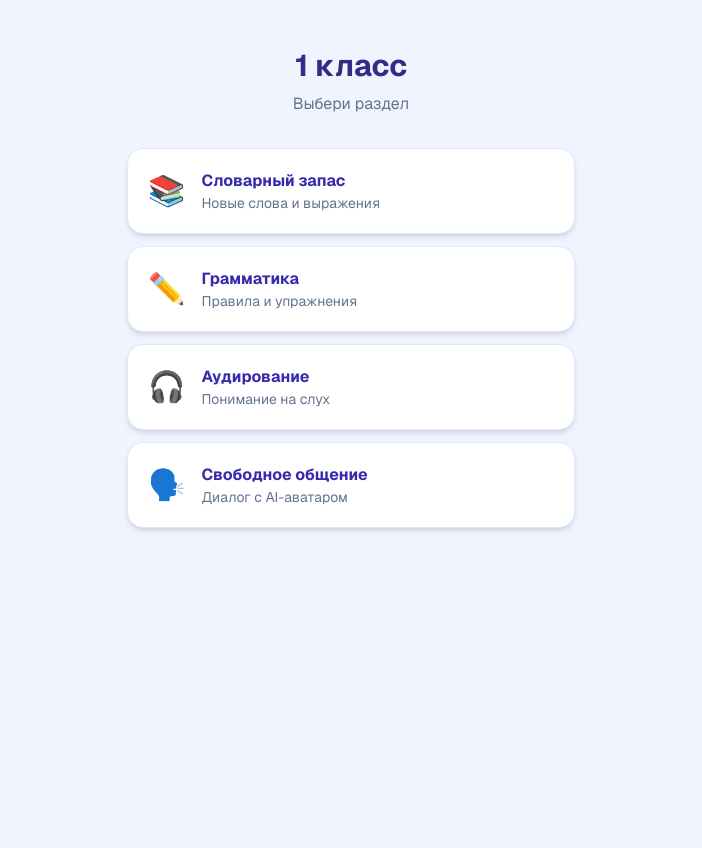
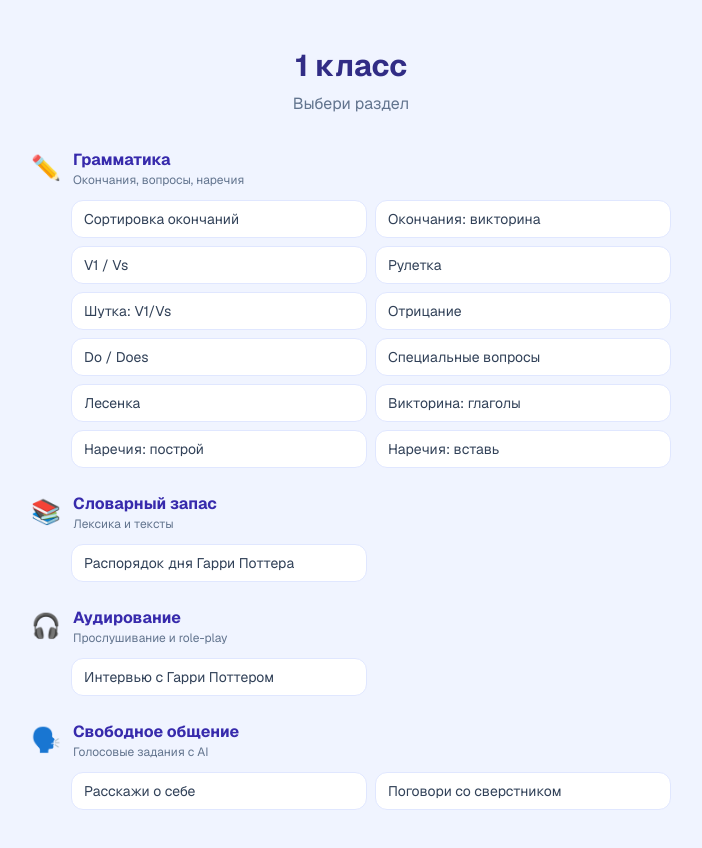
Before and after one commit to atrshncv-design/TELL-ME-PLEASE, a Next.js app in the folder frontend/: page /class/1/sections in a window 1280 px wide. Shown: the top 848 px of the page, without its empty margins (289-991 px from the left). Before the commit the page ends 800 px from the top, so only its background shows below. Built offline with nearby package versions, Linux system fonts and the light colour scheme.

Commit message:
fix: REAL json data binding, task context serialization, and UI navigation

```diff
--- a/frontend/public/content/tasks/grade_5/grammar_adverbs_build.json
+++ b/frontend/public/content/tasks/grade_5/grammar_adverbs_build.json
@@ -2,10 +2,18 @@
   "id": "grammar_adverbs_build",
   "title": "Наречия: построй предложения",
   "category": "grammar",
-  "type": "build-sentence",
+  "type": "fill-in",
   "description": "Составь как можно больше предложений, комбинируя наречие и время",
-  "adverbs": ["always", "often", "usually", "sometimes", "hardly ever", "never"],
-  "time_phrases": ["every day", "on Sundays", "in the evening", "at night", "after school", "at nine o'clock"],
-  "base_verb": "play games",
-  "subject": "I"
+  "items": [
+    {"sentence": "I ___ play games ___", "answer": "always every day"},
+    {"sentence": "I ___ play games ___", "answer": "often on Sundays"},
+    {"sentence": "I ___ play games ___", "answer": "usually in the evening"},
+    {"sentence": "I ___ play games ___", "answer": "sometimes at night"},
+    {"sentence": "I ___ play games ___", "answer": "hardly ever after school"},
+    {"sentence": "I ___ play games ___", "answer": "never at nine o'clock"},
+    {"sentence": "I ___ play games ___", "answer": "always in the evening"},
+    {"sentence": "I ___ play games ___", "answer": "often at night"},
+    {"sentence": "I ___ play games ___", "answer": "sometimes after school"},
+    {"sentence": "I ___ play games ___", "answer": "usually every day"}
+  ]
 }
--- a/frontend/src/app/class/[grade]/sections/[section]/[taskId]/page.tsx
+++ b/frontend/src/app/class/[grade]/sections/[section]/[taskId]/page.tsx
@@ -1,7 +1,7 @@
 "use client"
 
 import { useParams } from "next/navigation"
-import { useCallback, useEffect, useState } from "react"
+import { useEffect, useState } from "react"
 import { QuizTask } from "@/components/tasks/QuizTask"
 import { DragAndDropTask } from "@/components/tasks/DragAndDropTask"
 import { FillInTask } from "@/components/tasks/FillInTask"
@@ -17,10 +17,32 @@ interface TaskData {
   items?: any[]
   columns?: any[]
   ladders?: any[]
-  dialogue?: any[]
-  sections?: any[]
-  question_words?: string[]
-  auxiliary?: string[]
+  dialogue?: { speaker: string; text: string }[]
+  sections?: { name: string; questions: string[] }[]
+  adverbs?: string[]
+  time_phrases?: string[]
+  base_verb?: string
+  subject?: string
+}
+
+function serializeContext(task: TaskData): string {
+  const parts: string[] = []
+  if (task.dialogue && task.dialogue.length > 0) {
+    parts.push("ROLE-PLAY SCENARIO. You are playing a role in this dialogue. Follow the script structure but respond naturally as the character.")
+    task.dialogue.forEach((d) => {
+      parts.push(`${d.speaker}: ${d.text}`)
+    })
+  }
+  if (task.sections && task.sections.length > 0) {
+    parts.push("CONVERSATION TOPICS. Guide the student through these topics:")
+    task.sections.forEach((s) => {
+      parts.push(`${s.name}: ${s.questions.join(" | ")}`)
+    })
+  }
+  if (task.title) {
+    parts.push(`TASK: ${task.title}. ${task.description}`)
+  }
+  return parts.join("\n")
 }
 
 export default function TaskPage() {
@@ -43,63 +65,33 @@ export default function TaskPage() {
     return (
       <div className="flex flex-col items-center justify-center h-screen gap-4">
         <p className="text-red-500 text-lg">{error}</p>
-        <a href={`/class/${grade}/sections`} className="text-indigo-600 underline">
-          Назад к разделам
-        </a>
+        <a href={`/class/${grade}/sections`} className="text-indigo-600 underline">Назад к разделам</a>
       </div>
     )
   }
 
   if (!task) {
-    return (
-      <div className="flex items-center justify-center h-screen">
-        <div className="text-indigo-600 animate-pulse">Загрузка...</div>
-      </div>
-    )
+    return <div className="flex items-center justify-center h-screen"><div className="text-indigo-600 animate-pulse">Загрузка...</div></div>
   }
 
-  const renderTask = () => {
   switch (task.type) {
     case "quiz":
-        return <QuizTask title={task.title} description={task.description} items={task.items || []} />
+      return <div className="min-h-screen bg-gradient-to-br from-indigo-50 via-white to-cyan-50"><QuizTask title={task.title} description={task.description} items={task.items || []} /></div>
     case "drag-and-drop":
-        return (
-          <DragAndDropTask
-            title={task.title}
-            description={task.description}
-            columns={task.columns || []}
-            items={task.items || []}
-          />
-        )
+      return <div className="min-h-screen bg-gradient-to-br from-indigo-50 via-white to-cyan-50"><DragAndDropTask title={task.title} description={task.description} columns={task.columns || []} items={task.items || []} /></div>
     case "fill-in":
-        return <FillInTask title={task.title} description={task.description} items={task.items || []} />
+      return <div className="min-h-screen bg-gradient-to-br from-indigo-50 via-white to-cyan-50"><FillInTask title={task.title} description={task.description} items={task.items || []} /></div>
     case "ladder":
-        return <LadderTask title={task.title} description={task.description} ladders={task.ladders || []} />
+      return <div className="min-h-screen bg-gradient-to-br from-indigo-50 via-white to-cyan-50"><LadderTask title={task.title} description={task.description} ladders={task.ladders || []} /></div>
+    case "build-sentence":
+      return <div className="min-h-screen bg-gradient-to-br from-indigo-50 via-white to-cyan-50"><FillInTask title={task.title} description={task.description} items={task.items || []} /></div>
     case "role-play":
     case "voice-chat":
-      case "fill-in-and-speak":
-        return (
-          <VoiceChatTask
-            title={task.title}
-            description={task.description}
-            dialogue={task.dialogue}
-            sections={task.sections}
-          />
-        )
-      case "build-sentence":
-        return <FillInTask title={task.title} description={task.description} items={task.items || []} />
+    case "fill-in-and-speak": {
+      const taskContext = serializeContext(task)
+      return <div className="min-h-screen bg-gradient-to-br from-indigo-50 via-white to-cyan-50"><VoiceChatTask title={task.title} description={task.description} dialogue={task.dialogue} sections={task.sections} taskContext={taskContext} /></div>
+    }
     default:
-        return (
-          <div className="p-6 text-center">
-            <p className="text-slate-500">Тип задания "{task.type}" пока не поддерживается</p>
-          </div>
-        )
+      return <div className="flex items-center justify-center h-screen"><p className="text-slate-500">Тип "{task.type}" пока не поддерживается</p></div>
   }
 }
-
-  return (
-    <div className="min-h-screen bg-gradient-to-br from-indigo-50 via-white to-cyan-50">
-      {renderTask()}
-    </div>
-  )
-}
--- a/frontend/src/app/class/[grade]/sections/page.tsx
+++ b/frontend/src/app/class/[grade]/sections/page.tsx
@@ -3,11 +3,63 @@
 import { useParams, useRouter } from "next/navigation"
 import { motion } from "framer-motion"
 
-const sections = [
-  { id: "vocab", title: "Словарный запас", icon: "📚", desc: "Новые слова и выражения" },
-  { id: "grammar", title: "Грамматика", icon: "✏️", desc: "Правила и упражнения" },
-  { id: "listen", title: "Аудирование", icon: "🎧", desc: "Понимание на слух" },
-  { id: "speak", title: "Свободное общение", icon: "🗣️", desc: "Диалог с AI-аватаром" },
+interface SectionDef {
+  id: string
+  title: string
+  icon: string
+  desc: string
+  tasks: { id: string; title: string }[]
+}
+
+const sections: SectionDef[] = [
+  {
+    id: "grammar",
+    title: "Грамматика",
+    icon: "✏️",
+    desc: "Окончания, вопросы, наречия",
+    tasks: [
+      { id: "grammar_endings_sort", title: "Сортировка окончаний" },
+      { id: "grammar_endings_quiz", title: "Окончания: викторина" },
+      { id: "grammar_v1_vs_quiz", title: "V1 / Vs" },
+      { id: "grammar_roulette", title: "Рулетка" },
+      { id: "grammar_joke_quiz", title: "Шутка: V1/Vs" },
+      { id: "grammar_negation", title: "Отрицание" },
+      { id: "grammar_yes_no_questions", title: "Do / Does" },
+      { id: "grammar_wh_questions", title: "Специальные вопросы" },
+      { id: "grammar_ladder", title: "Лесенка" },
+      { id: "grammar_verb_forms_quiz", title: "Викторина: глаголы" },
+      { id: "grammar_adverbs_build", title: "Наречия: построй" },
+      { id: "grammar_adverbs_place", title: "Наречия: вставь" },
+    ],
+  },
+  {
+    id: "vocab",
+    title: "Словарный запас",
+    icon: "📚",
+    desc: "Лексика и тексты",
+    tasks: [
+      { id: "story_harry_potter_routine", title: "Распорядок дня Гарри Поттера" },
+    ],
+  },
+  {
+    id: "listen",
+    title: "Аудирование",
+    icon: "🎧",
+    desc: "Прослушивание и role-play",
+    tasks: [
+      { id: "story_harry_potter_interview", title: "Интервью с Гарри Поттером" },
+    ],
+  },
+  {
+    id: "speak",
+    title: "Свободное общение",
+    icon: "🗣️",
+    desc: "Голосовые задания с AI",
+    tasks: [
+      { id: "speaking_about_yourself", title: "Расскажи о себе" },
+      { id: "speaking_peer_conversation", title: "Поговори со сверстником" },
+    ],
+  },
 ]
 
 export default function SectionsPage() {
@@ -15,29 +67,41 @@ export default function SectionsPage() {
   const router = useRouter()
 
   return (
-    <div className="flex flex-1 flex-col items-center justify-center px-4 py-12">
-      <h1 className="text-3xl font-bold text-indigo-900 mb-2">
-        {grade} класс
-      </h1>
+    <div className="flex flex-col items-center px-4 py-12 max-w-2xl mx-auto">
+      <h1 className="text-3xl font-bold text-indigo-900 mb-2">{grade} класс</h1>
       <p className="text-slate-500 mb-8">Выбери раздел</p>
-      <div className="flex flex-col gap-3 max-w-md w-full">
-        {sections.map((s, i) => (
-          <motion.button
-            key={s.id}
+
+      {sections.map((s, si) => (
+        <div key={s.id} className="w-full mb-6">
+          <motion.div
             initial={{ x: -20, opacity: 0 }}
             animate={{ x: 0, opacity: 1 }}
-            transition={{ delay: i * 0.1 }}
-            onClick={() => router.push(`/chat?grade=${grade}&section=${s.id}`)}
-            className="flex items-center gap-4 rounded-2xl bg-white p-5 shadow-md transition-all hover:shadow-lg hover:scale-[1.02] active:scale-[0.98] border border-indigo-100 text-left"
+            transition={{ delay: si * 0.1 }}
+            className="flex items-center gap-3 mb-3"
           >
-            <span className="text-3xl">{s.icon}</span>
+            <span className="text-2xl">{s.icon}</span>
             <div>
               <div className="font-bold text-indigo-800">{s.title}</div>
-              <div className="text-sm text-slate-500">{s.desc}</div>
+              <div className="text-xs text-slate-500">{s.desc}</div>
             </div>
-          </motion.button>
-        ))}
-      </div>
+          </motion.div>
+
+          <div className="grid grid-cols-2 gap-2 ml-10">
+            {s.tasks.map((t, ti) => (
+              <motion.button
+                key={t.id}
+                initial={{ opacity: 0, y: 10 }}
+                animate={{ opacity: 1, y: 0 }}
+                transition={{ delay: si * 0.1 + ti * 0.05 }}
+                onClick={() => router.push(`/class/${grade}/sections/${s.id}/${t.id}`)}
+                className="text-left px-3 py-2 rounded-xl bg-white border border-indigo-100 text-sm text-slate-700 hover:border-indigo-300 hover:shadow-md transition-all"
+              >
+                {t.title}
+              </motion.button>
+            ))}
+          </div>
+        </div>
+      ))}
     </div>
   )
 }
```
Also changed, not shown: frontend/src/components/tasks/VoiceChatTask.tsx (+55 -37 lines), 1 other file (tests, documents, lock files or other folders). Lines whose indentation alone changed are shown as unchanged.
